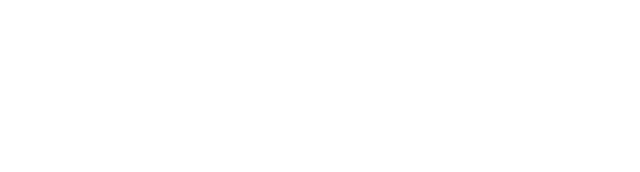
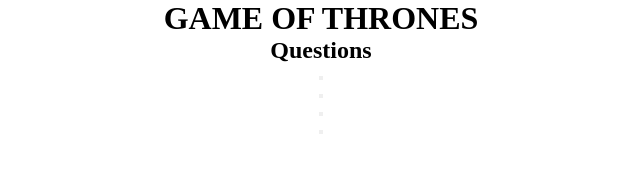
Before and after one commit to Cristina-Becheru/GOT-Quiz, a plain HTML site: page quiz.html in a window 1280 px wide. Shown: the whole page, without its empty margins (319-959 px from the left). Drawn offline with Linux system fonts and the light colour scheme.

Commit message:
Add main section for the quiz

```diff
--- a/quiz.html
+++ b/quiz.html
@@ -0,0 +1,41 @@
+<!DOCTYPE html>
+<html lang="en">
+
+<head>
+    <meta charset="UTF-8" />
+    <meta http-equiv="X-UA-Compatible" content="IE=edge" />
+    <meta name="viewport" content="width=device-width, initial-scale=1.0" />
+
+    <!-- Meta tags for search engines-->
+    <meta name="description"
+        content="Test your Game of Thrones knowledge with my challenging quiz on characters, quotes, houses, and events." />
+    <meta name="keywords" content="Game of Thrones, GoT quiz, fantasy series, TV show, quiz" />
+    <!--Title-->
+    <title>Game of Thrones Quiz</title>
+    <!-- Stylesheet -->
+    <link rel="stylesheet" href="assets/css/style.css">
+</head>
+<body>
+<header>
+    <h1>GAME OF THRONES</h1>
+</header>
+<!--Main section of the quiz-->
+<main>
+    <h2 id="quiz-questions">Questions</h2>
+    <p id="image"></p>
+    <div id="try-again-container" style="display:none;">
+        <button id="try-again">Try Again</button>
+    </div>
+
+    <ul>
+        <li><button class="submit-answer" id="0"></button></li>
+        <li><button class="submit-answer" id="1"></button></li>
+        <li><button class="submit-answer" id="2"></button></li>
+        <li><button class="submit-answer" id="3"></button></li>
+    </ul>
+</main>
+
+    <script src="quiz.js"></script>
+</body>
+
+</html>
```
Also changed, not shown: index.html (+5 -3 lines).
